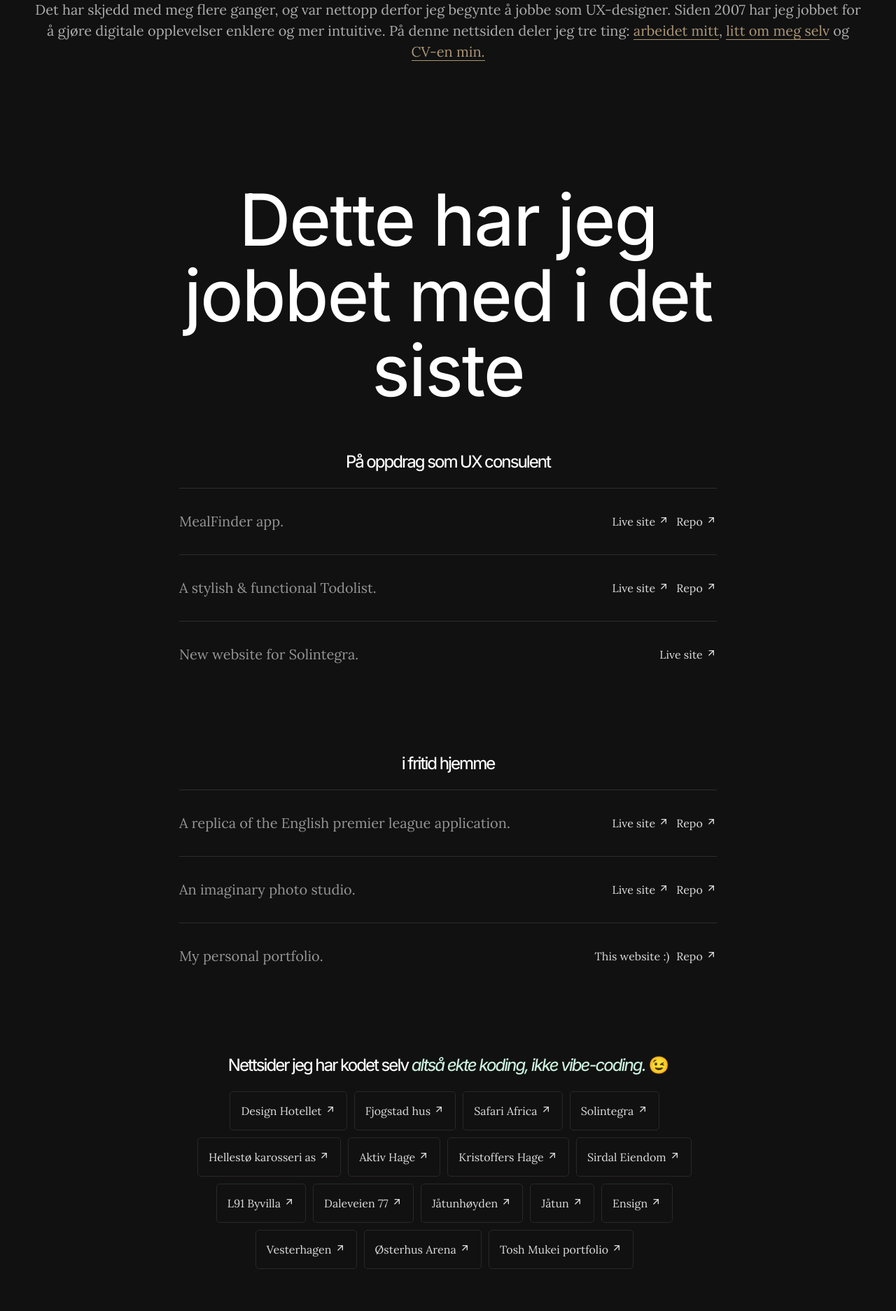
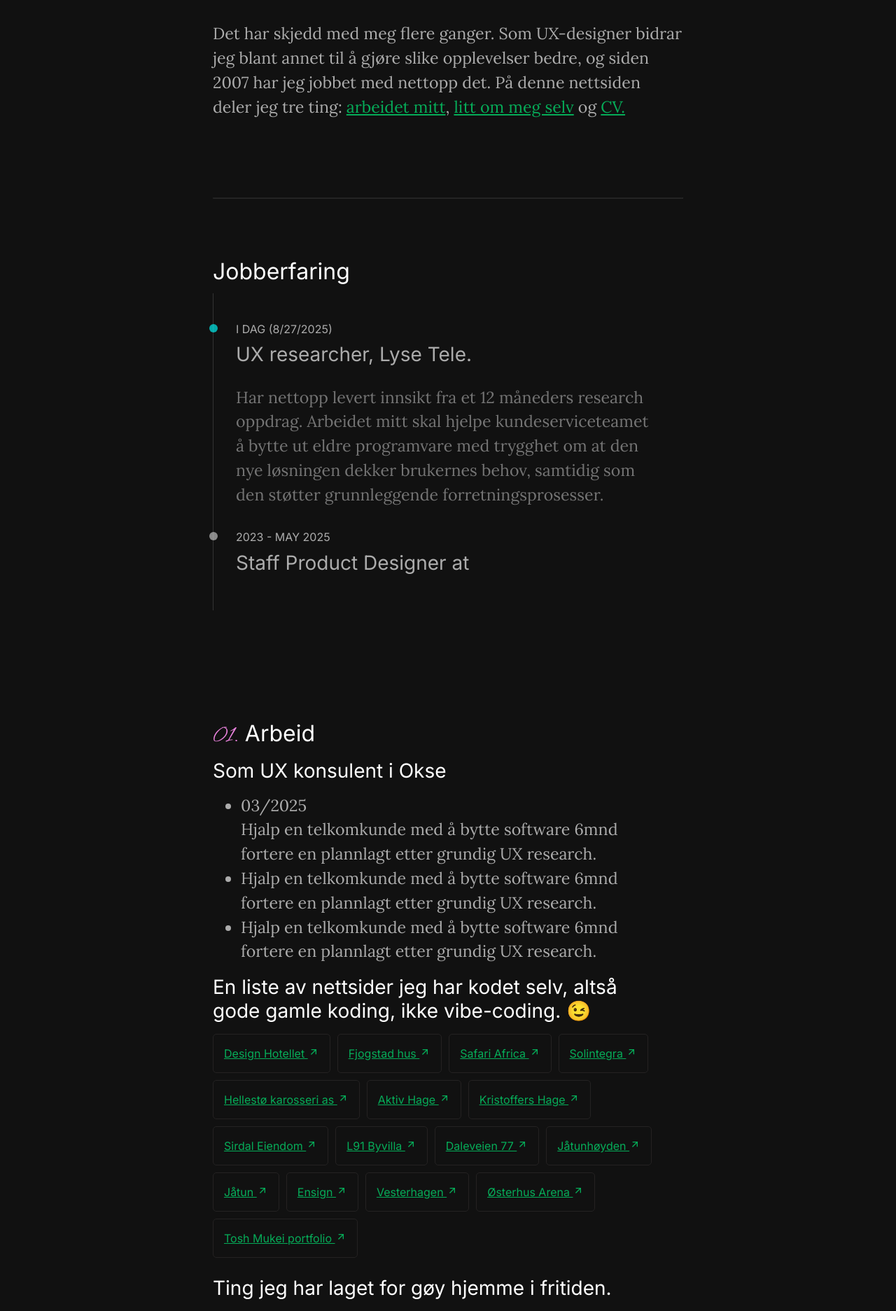
Before and after one commit to martinkariuki7/portfolio, a Next.js app: page / in a window 1280 px wide. Shown: the part 581-2454 px from the top of the page at 70% size. Built offline with nearby package versions, Linux system fonts and the light colour scheme.

Commit message:
layout change

```diff
--- a/src/app/globals.css
+++ b/src/app/globals.css
@@ -5,12 +5,14 @@
   --body-font: "Lora", "Inter", sans-serif;
   --font-brush: "Alex Brush", "Inter", sans-serif;
   --dark-bg: #111111;
-  --green: #ccf2df;
+  --brand-color: springgreen;
+  --secondary-brand-color: rgba(237, 132, 224, 1);
 }
 .brushy-style {
   font-family: var(--font-brush), cursive;
   font-weight: 400;
   font-style: normal;
+  color: var(--secondary-brand-color);
 }
 * {
   box-sizing: border-box;
@@ -18,12 +20,23 @@
 
 html,
 body {
-  margin: 0;
-  padding: 0;
+  max-width: 768px;
+  margin: 0 auto;
+  padding: 1rem 1.5rem;
   font-family: var(--body-font), serif;
   background-color: var(--dark-bg);
   color: white;
-  padding: 1rem 1.5rem;
+}
+
+body p,
+li {
+  opacity: 0.65;
+}
+
+a {
+  opacity: initial;
+  color: var(--brand-color);
+  text-decoration: underline;
 }
 
 header,
@@ -32,46 +45,52 @@ footer {
   font-weight: 400;
 }
 
+hr {
+  opacity: 0.1;
+}
+
+section {
+  display: flex;
+  flex-direction: column;
+  padding: 5rem 0;
+}
+
+time {
+  font-size: 1rem;
+  font-family: var(--header-font);
+  text-transform: uppercase;
+}
+
 h1,
 h2,
 h3 {
   font-family: var(--header-font), serif;
   font-weight: 400;
   margin: 0 0 15px;
-  line-height: 1.05;
-  letter-spacing: -2px;
-  font-variation-settings: "wght" 450;
 }
 
 h1 {
-  font-size: 3rem;
+  font-size: clamp(2rem, 8vw, 5rem);
+  line-height: 1.05;
+  letter-spacing: -4px;
+  font-variation-settings: "wght" 450;
 }
 h2 {
-  font-size: clamp(2rem, 8vw, 6.5rem);
+  font-size: 2rem;
+  line-height: 1;
 }
 h3 {
-  font-size: clamp(1.5rem, 2vw, 3rem);
-}
-
-h3 span {
-  font-style: italic;
-  color: var(--green);
+  font-size: 1.75rem;
 }
 
 p,
 li {
-  font-size: 1.25rem;
+  font-size: 1.45rem;
   font-weight: 400;
   line-height: 1.5;
 }
 
-body p {
-  opacity: 0.65;
+.italic {
+  font-style: italic;
+  font-weight: 300;
 }
-
-@media (max-width: 795px) {
-  body,
-  html {
-    padding: 0;
-  }
-}
--- a/src/app/page.module.css
+++ b/src/app/page.module.css
@@ -1,21 +1,34 @@
-.hero {
-  display: flex;
-  min-height: 90svh;
-  padding: 5rem 25vw 5rem 0;
-  align-items: end;
+.experienceList {
+  position: relative;
+  list-style-type: none;
+  margin: 0;
+  padding: 2rem;
+  border-inline-start-width: 1px;
+  border-left: 1px solid #333;
 }
 
-.hero img {
-  max-width: 100%;
-  height: auto;
-  display: block;
+.roundedFull {
+  position: absolute;
+  width: 0.75rem;
+  height: 0.75rem;
+  margin-top: 0.75rem;
+  border-width: 1px;
+  background-color: #ccc;
+  border-color: #ccc;
+  border-radius: 9999px;
+  inset-inline-start: -0.375rem;
 }
 
-.hero a,
-.hero a:hover {
-  color: navajowhite;
-  text-decoration: none;
-  border-bottom: 1px solid;
+.currentTime {
+  background-color: aqua;
+  border-color: aqua;
+}
+
+@media screen and (max-width: 1668px) {
+  .bodyContent {
+    grid-template-columns: 1fr;
+    padding: 5rem 2rem 5rem 0;
+  }
 }
 
 .buttonDown {
@@ -33,21 +46,9 @@
   margin-left: 10px;
 }
 
-.featuredWork {
-  width: min(100% - 2rem, 768px);
-  margin-inline: auto;
-  display: flex;
-  flex-direction: column;
-  justify-content: center;
-}
-.featuredWork h2 {
-  text-align: center;
-  padding: 3rem 0 0;
-}
 .workCategory {
   display: flex;
   flex-direction: column;
-  margin: 3rem 0;
 }
 
 .workCategory ul {
@@ -66,22 +67,18 @@
   opacity: 0.85;
 }
 
-.workCategory li a {
-  display: inline-block;
-  color: white;
-  text-decoration: none;
+.wpThemes a {
+  font-family: var(--header-font);
 }
 
 .workCategory h3 {
   font-size: 1.5rem;
   font-weight: 400;
-  text-align: center;
   margin: 0 0 25px;
 }
 .wpThemes {
   padding-left: 0;
   list-style-type: none;
-  text-align: center;
 }
 .wpThemes li {
   border: 1px solid #2f2c2c;
--- a/src/app/page.tsx
+++ b/src/app/page.tsx
@@ -10,126 +10,81 @@ export default function Home() {
     <>
       <Header />
       <main>
-        <section className={styles.hero}>
-          <div className={styles.heroContent}>
-            <h2>
-              Har du noen gang irritert deg over en app eller en nettside som
-              var vanskelig å bruke?
-            </h2>
+        <section>
+          <h1>
+            Har du noen gang irritert deg over en app eller en nettside som var
+            vanskelig å bruke?
+          </h1>
           <p>
-              Det har skjedd med meg flere ganger, og var nettopp derfor jeg
-              begynte å jobbe som UX-designer. Siden 2007 har jeg jobbet for å
-              gjøre digitale opplevelser enklere og mer intuitive. På denne
-              nettsiden deler jeg tre ting:{" "}
+            Det har skjedd med meg flere ganger. Som UX-designer bidrar jeg
+            blant annet til å gjøre slike opplevelser bedre, og siden 2007 har
+            jeg jobbet med nettopp det. På denne nettsiden deler jeg tre ting:{" "}
             <Link href="#work">arbeidet mitt</Link>,{" "}
             <Link href="#work">litt om meg selv</Link> og{" "}
-              <Link href="#work">CV-en min.</Link>{" "}
+            <Link href="#work">CV.</Link>{" "}
           </p>
+        </section>
+
+        <hr />
+
+        <section>
+          <h2>Jobberfaring</h2>
+
+          <ol className={styles.experienceList}>
+            <li>
+              <div
+                className={`${styles.roundedFull} ${styles.currentTime}`}
+              ></div>
+              <time>I dag ({new Date().toLocaleDateString()})</time>
+              <h3 className={styles.experienceTitle}>
+                UX researcher, Lyse Tele.
+              </h3>
+              <p>
+                Har nettopp levert innsikt fra et 12 måneders research oppdrag.
+                Arbeidet mitt skal hjelpe kundeserviceteamet å bytte ut eldre
+                programvare med trygghet om at den nye løsningen dekker
+                brukernes behov, samtidig som den støtter grunnleggende
+                forretningsprosesser.
+              </p>
+            </li>
+            <li>
+              <div className={styles.roundedFull}></div>
+              <time>2023 - May 2025</time>
+              <h3>Staff Product Designer at </h3>
+            </li>
+          </ol>
+        </section>
+
+        <section className={styles.bodyContent}>
+          <div>
+            <h2>
+              <span className="brushy-style">01.</span> Arbeid
+            </h2>
           </div>
-        </section>
-        <section id="work" className={styles.featuredWork}>
-          <h2>Dette har jeg jobbet med i det siste</h2>
-          <div className={styles.workCategory}>
-            <h3>På oppdrag som UX consulent</h3>
+
+          <div className={styles.threeColumns}>
+            <div>
+              <h3>Som UX konsulent i Okse</h3>
               <ul>
                 <li>
-                <p>MealFinder app.</p>
-                <div className={styles.externalLinks}>
-                  <a href="https://mk-mealfinder.netlify.app/" target="_Blank">
-                    Live site <RiArrowRightUpLine />
-                  </a>
-                  <a
-                    href="https://github.com/martinkariuki7/mealfinder"
-                    target="_Blank"
-                    className={styles.ml3}
-                  >
-                    Repo <RiArrowRightUpLine />
-                  </a>
-                </div>
-              </li>
-
-              <li>
-                <p>A stylish & functional Todolist. </p>
-                <div className={styles.externalLinks}>
-                  <a href="https://mk-todolist.netlify.app/" target="_Blank">
-                    Live site <RiArrowRightUpLine />
-                  </a>
-                  <a
-                    href="https://github.com/martinkariuki7/todolist"
-                    target="_Blank"
-                    className={styles.ml3}
-                  >
-                    Repo <RiArrowRightUpLine />
-                  </a>
-                </div>
+                  03/2025 <br /> Hjalp en telkomkunde med å bytte software 6mnd
+                  fortere en plannlagt etter grundig UX research.
                 </li>
                 <li>
-                <p>New website for Solintegra. </p>
-                <div className={styles.externalLinks}>
-                  <a href="https://www.solintegra.no/" target="_Blank">
-                    Live site <RiArrowRightUpLine />
-                  </a>
-                </div>
+                  Hjalp en telkomkunde med å bytte software 6mnd fortere en
+                  plannlagt etter grundig UX research.
+                </li>
+                <li>
+                  Hjalp en telkomkunde med å bytte software 6mnd fortere en
+                  plannlagt etter grundig UX research.
                 </li>
               </ul>
             </div>
 
-          <div className={styles.workCategory}>
-            <h3>i fritid hjemme</h3>
-            <ul>
-              <li>
-                <p>A replica of the English premier league application.</p>
-                <div className={styles.externalLinks}>
-                  <a href="https://mk-epl.netlify.app/" target="_Blank">
-                    Live site <RiArrowRightUpLine />
-                  </a>
-                  <a
-                    href="https://github.com/martinkariuki7/epl"
-                    target="_Blank"
-                    className={styles.ml3}
-                  >
-                    Repo <RiArrowRightUpLine />
-                  </a>
-                </div>
-              </li>
-              <li>
-                <p>An imaginary photo studio.</p>
-                <div className={styles.externalLinks}>
-                  <a
-                    href="https://mk-react-photostudio.netlify.app/"
-                    target="_Blank"
-                  >
-                    Live site <RiArrowRightUpLine />
-                  </a>
-                  <a
-                    href="https://github.com/martinkariuki7/react-photostudio"
-                    target="_Blank"
-                    className={styles.ml3}
-                  >
-                    Repo <RiArrowRightUpLine />
-                  </a>
-                </div>
-              </li>
-              <li>
-                <p>My personal portfolio.</p>
-                <div className={styles.externalLinks}>
-                  This website :)
-                  <a
-                    href="https://github.com/martinkariuki7/portfolio"
-                    target="_Blank"
-                    className={styles.ml3}
-                  >
-                    Repo <RiArrowRightUpLine />
-                  </a>
-                </div>
-              </li>
-            </ul>
-          </div>
-
-          <div className={styles.workCategory}>
+            <div>
               <h3>
-              Nettsider jeg har kodet selv{" "}
-              <span>altså ekte koding, ikke vibe-coding. </span> 😉
+                En liste av nettsider jeg har kodet selv, altså gode gamle
+                koding, ikke vibe-coding. 😉
               </h3>
               <ul className={styles.wpThemes}>
                 <li>
@@ -214,6 +169,73 @@ export default function Home() {
                 </li>
               </ul>
             </div>
+
+            <div>
+              <h3>Ting jeg har laget for gøy hjemme i fritiden.</h3>
+              <ul className={styles.wpThemes}>
+                <li>
+                  <p>
+                    En webapp for å finne oppskrifter basert på ingredienser.{" "}
+                    <br />
+                    <a
+                      href="https://mk-mealfinder.netlify.app/"
+                      target="_Blank"
+                    >
+                      Live site <RiArrowRightUpLine />
+                    </a>
+                    <a
+                      href="https://github.com/martinkariuki7/mealfinder"
+                      target="_Blank"
+                      className={styles.ml3}
+                    >
+                      Repo <RiArrowRightUpLine />
+                    </a>
+                  </p>
+
+                  <div className={styles.externalLinks}></div>
+                </li>
+
+                <li>
+                  <p>A stylish & functional Todolist. </p>
+                  <div className={styles.externalLinks}>
+                    <a href="https://mk-todolist.netlify.app/" target="_Blank">
+                      Live site <RiArrowRightUpLine />
+                    </a>
+                    <a
+                      href="https://github.com/martinkariuki7/todolist"
+                      target="_Blank"
+                      className={styles.ml3}
+                    >
+                      Repo <RiArrowRightUpLine />
+                    </a>
+                  </div>
+                </li>
+                <li>
+                  <p>New website for Solintegra. </p>
+                  <div className={styles.externalLinks}>
+                    <a href="https://www.solintegra.no/" target="_Blank">
+                      Live site <RiArrowRightUpLine />
+                    </a>
+                  </div>
+                </li>
+              </ul>
+            </div>
+          </div>
+        </section>
+        <hr />
+        <section className={styles.bodyContent}>
+          <div>
+            <h2>
+              <span className="brushy-style">02.</span> Litt om meg
+            </h2>
+            <p>
+              {" "}
+              Jeg har jobbet i bransjen siden 2007. Når jeg sitte alene og
+              reflektere tilbake, så er jeg er mest stolt av min evne til å
+              jobbe med andre folk, at de får tillit til meg, og gir meg mer
+              ansvar. Det er det som betyr mest for meg.
+            </p>
+          </div>
         </section>
       </main>
       <Footer />
```
Also changed, not shown: src/app/components/header/header.tsx (+2 -12 lines). Lines whose indentation alone changed are shown as unchanged.
